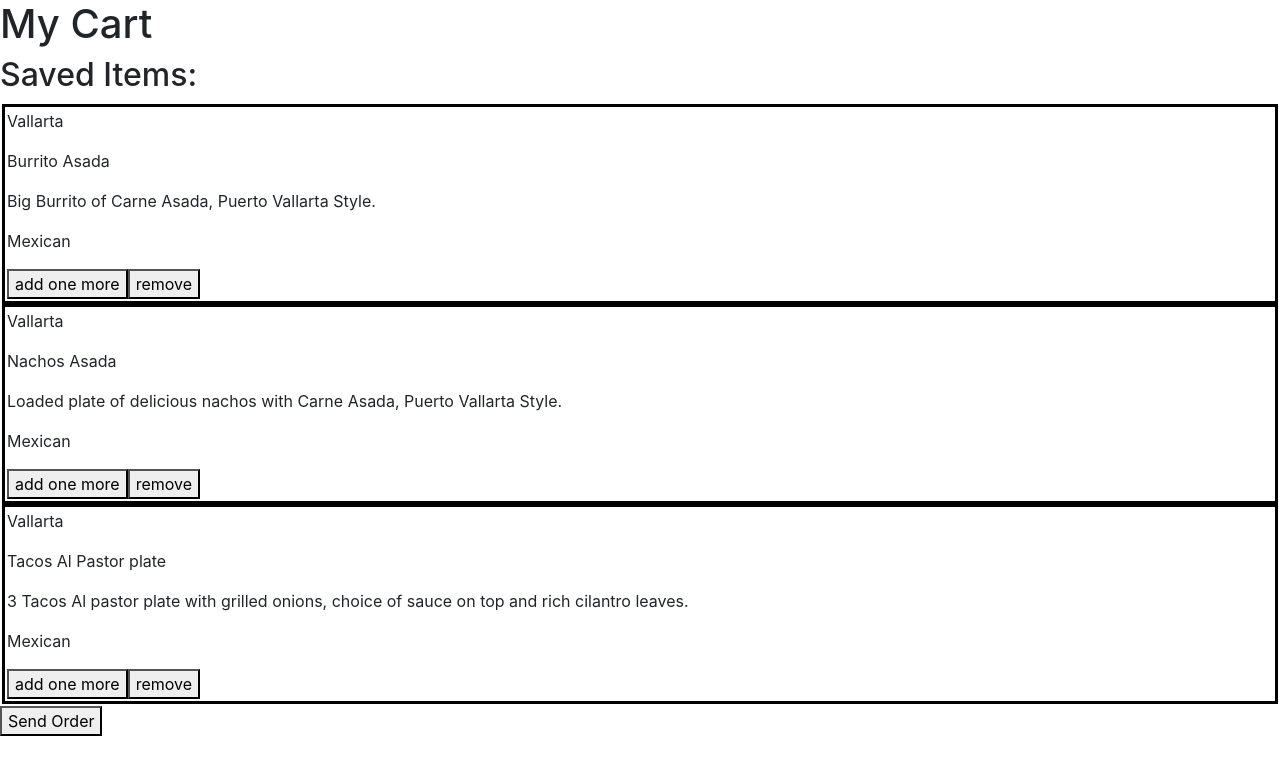
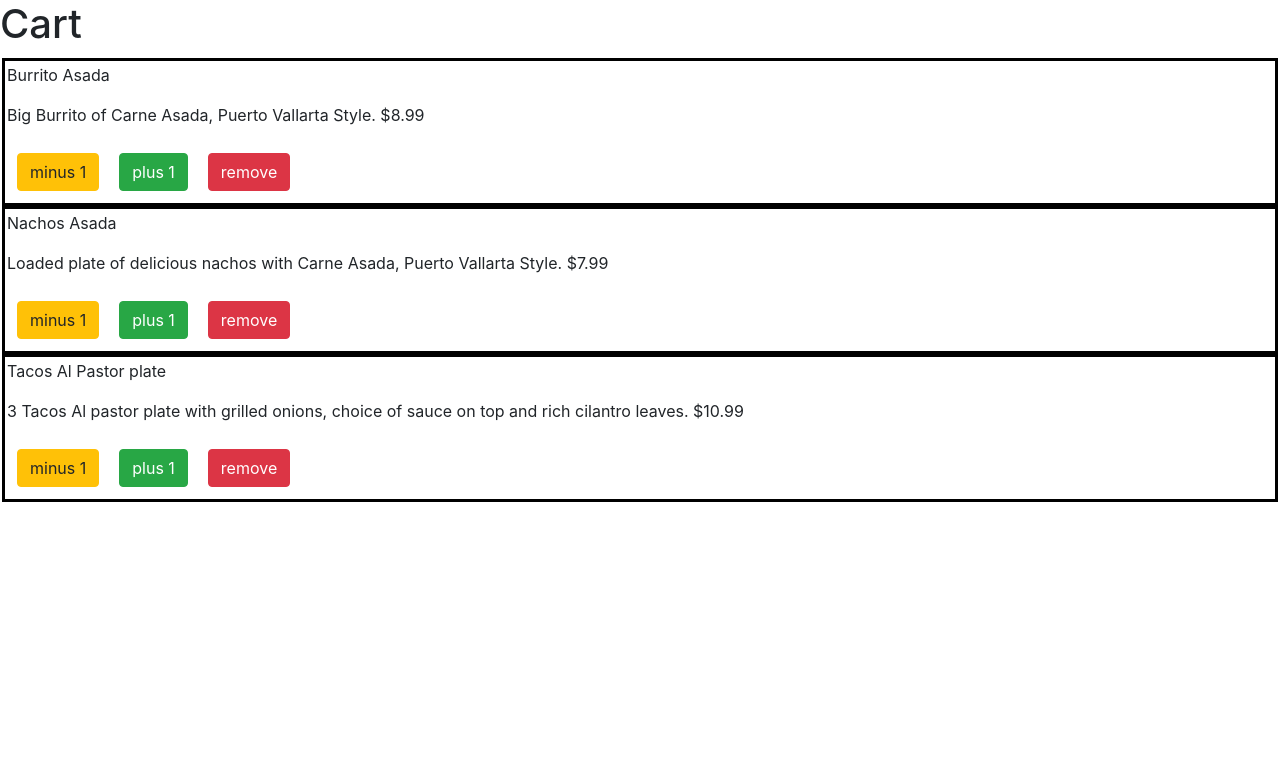
Before and after one commit to julioahurtado/Truck-d, a React (Create React App) app in the folder UI-Files/: page /customer/cart in a window 1280 px wide. Shown: the top 774 px of the page. Built offline with nearby package versions, Linux system fonts and the light colour scheme.

Commit message:
did cart and customer details UI

```diff
--- a/UI-Files/src/modules/Customer/pages/CustomerCart.tsx
+++ b/UI-Files/src/modules/Customer/pages/CustomerCart.tsx
@@ -5,11 +5,15 @@ import '../components/CustomerVendorSearch'
 import '../components/CustomerVendorListItem'
 import { Form, Row, Col, ListGroup, Container, Button } from 'react-bootstrap'
 
+
+
+
+
+
 interface CustomerCartProps{
-    vendorName: string
     itemName: string
     itemDescriptiion :string
-    foodType: string
+    itemPrice :string
 }
 
 
@@ -18,19 +22,15 @@ class ItemsInCart extends React.Component<CustomerCartProps> {
         return (
             <div style={{background: '#FFFFFF', borderWidth: '3px', borderColor: 'black', borderStyle: "solid", padding: '2px', }}>
                 <p>
-                    {this.props.vendorName}
-                </p>
-                <p>
                     {this.props.itemName}
                 </p>
                 <p>
                     {this.props.itemDescriptiion}
+                    {this.props.itemPrice}
                 </p>
-                <p>
-                    {this.props.foodType}
-                </p>
-                <button>add one more</button>
-                <button>remove</button>
+                <Button style={{margin: 10}}variant="warning" type="button">minus 1</Button>
+                <Button style={{margin: 10}}variant="success" type="button">plus 1</Button>
+                <Button style={{margin: 10}}variant="danger" type="button">remove</Button>
             </div>
 
         )
@@ -41,9 +41,8 @@ export default class CustomerCart extends React.Component<any> {
     render(){
         return (
             <div>
-               <h1>My Cart</h1>
 
-                <h2>Saved Items:</h2>
+               <h1>Cart</h1>
 
                 <ListGroup style={{padding: '2px'}}>
                     {/* {this.props.vendorList.map((vendor, key) => {
@@ -55,32 +54,27 @@ export default class CustomerCart extends React.Component<any> {
                         ></CustomerVendorListItem>
                     })} */}
                     <ItemsInCart
-                        vendorName="Vallarta"
                         itemName="Burrito Asada"
                         itemDescriptiion="Big Burrito of Carne Asada, Puerto Vallarta Style."
-                        foodType="Mexican"
+                        itemPrice="  $8.99"
                         >
 
                     </ItemsInCart>
                     <ItemsInCart
-                        vendorName="Vallarta"
                         itemName="Nachos Asada"
                         itemDescriptiion="Loaded plate of delicious nachos with Carne Asada, Puerto Vallarta Style."
-                        foodType="Mexican"
-                        >
+                        itemPrice="  $7.99">
 
                     </ItemsInCart>
                     <ItemsInCart
-                        vendorName="Vallarta"
                         itemName="Tacos Al Pastor plate"
                         itemDescriptiion="3 Tacos Al pastor plate with grilled onions, choice of sauce on top and rich cilantro leaves."
-                        foodType="Mexican"
+                        itemPrice="  $10.99"
                         >
 
                     </ItemsInCart>
                 </ListGroup>
 
-                <button>Send Order</button>
             </div>
         )
     }
--- a/UI-Files/src/modules/Customer/pages/CustomerLandingPage.tsx
+++ b/UI-Files/src/modules/Customer/pages/CustomerLandingPage.tsx
@@ -1,6 +1,7 @@
 import * as React from 'react'
 import { Router, Link, Switch, Route, useRouteMatch } from 'react-router-dom'
 import history from '../../History/history'
+import CustomerDetails from './CustomerDetails'
 import CustomerCart from './CustomerCart'
 import CustomerMenu from './CustomerMenuPage'
 import CustomerVendorSearch from '../components/CustomerVendorSearch'
@@ -22,6 +23,13 @@ export default class CustomerLandingPage extends React.Component<any> {
                         <CustomerCart>
                         </CustomerCart>
                     </Route>
+                    <Route path={'/customer/order'}>
+
+                        <CustomerDetails>
+                        </CustomerDetails>
+                        <CustomerCart>
+                        </CustomerCart>
+                    </Route>
                     <Route path={'/customer/menu/:restaurantName'}>
                         <CustomerMenu
                             RestaurantName={CustomerMenuName}>
```
